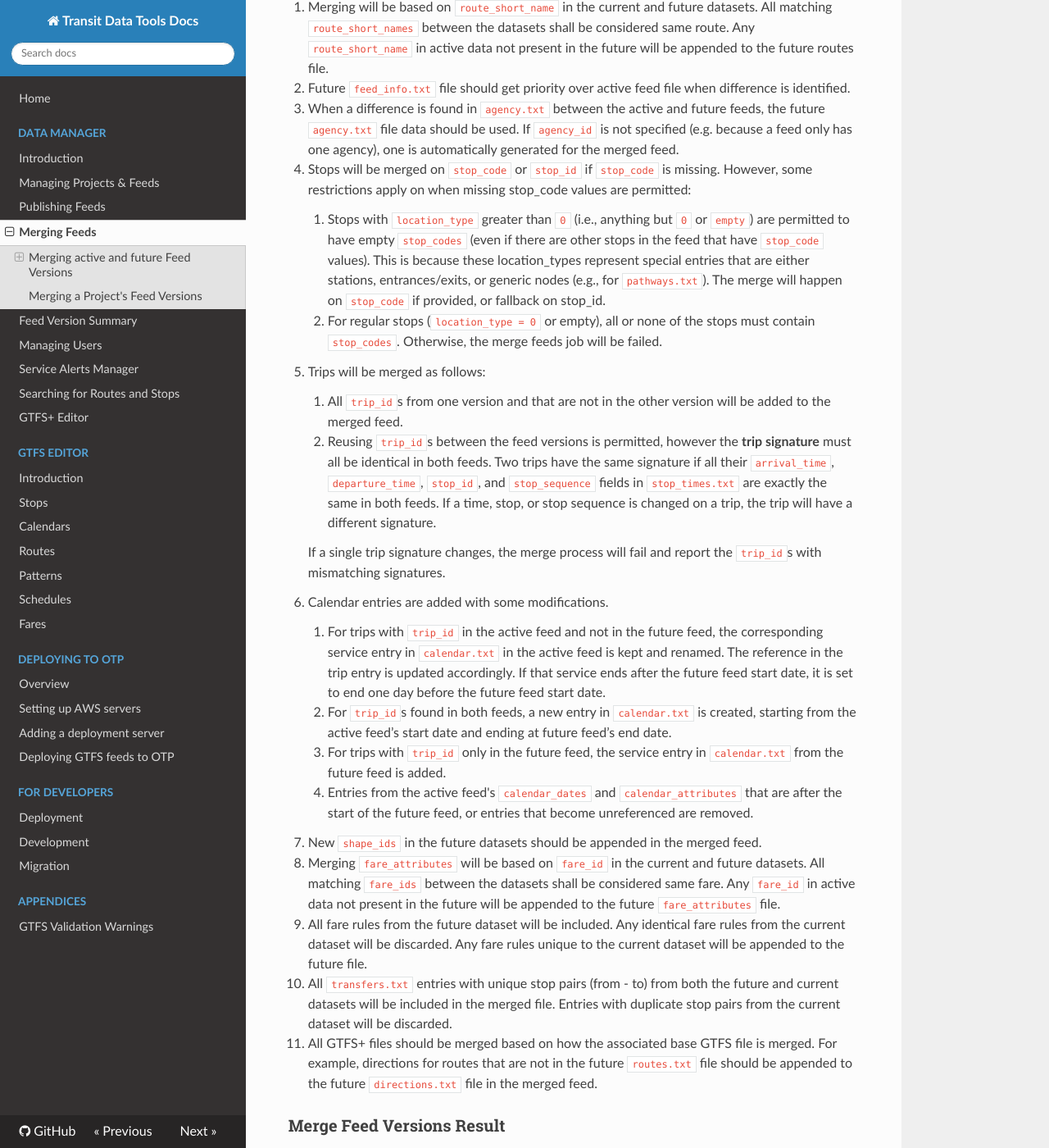
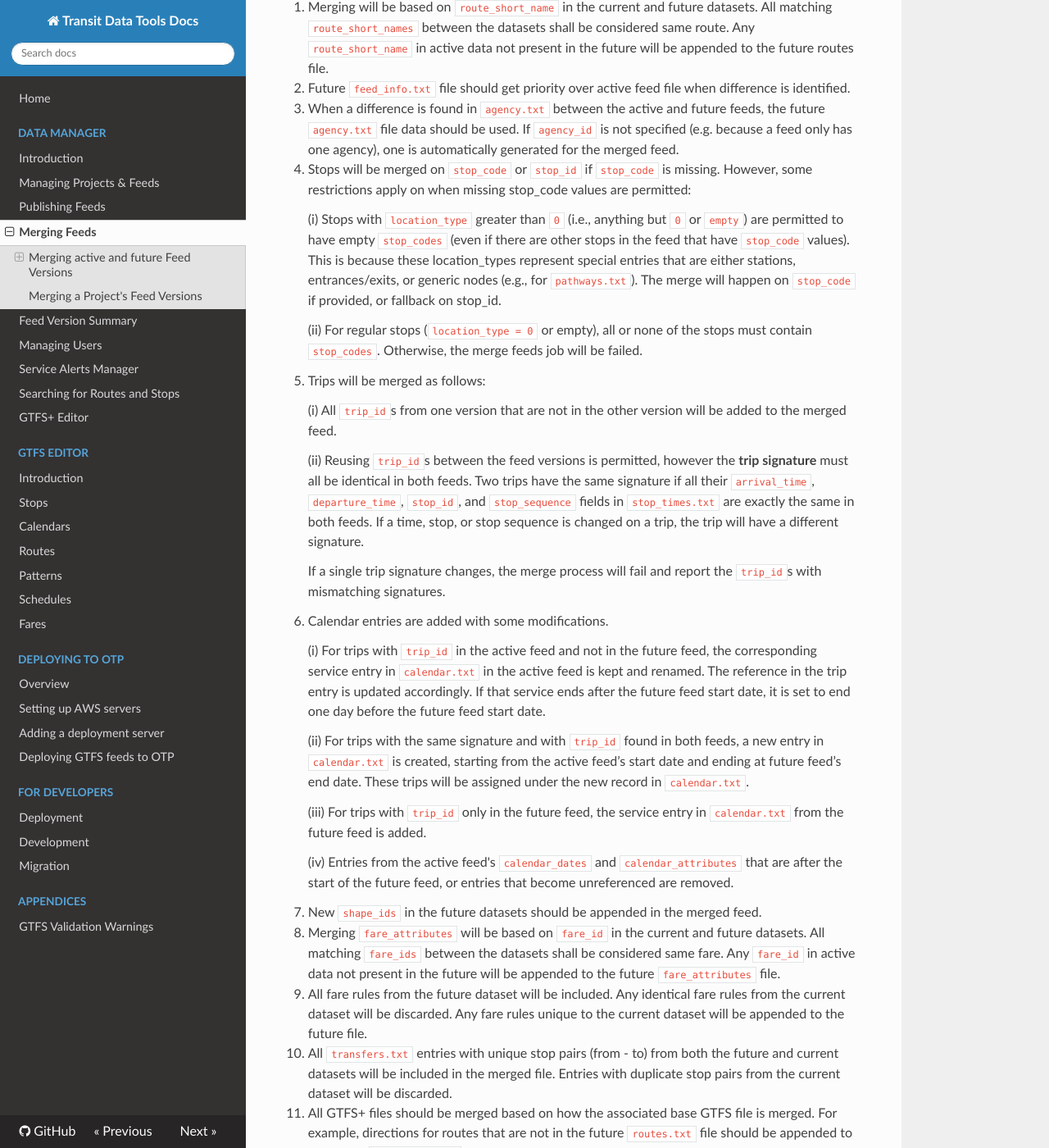
Before and after one commit to wtchen/datatools-ui, an MkDocs documentation site: the page built from docs/user/merging-feeds.md, in a window 1280 px wide and 1400 px high, scrolled down 739 px. Shown: the whole window at 82% size. Built offline with MkDocs 1.6.1, drawn with Linux system fonts in a browser that asks for light colours; nearby versions of some CDN libraries; old or Windows-style settings are respelled for this version of MkDocs.

Commit message:
docs: Address client feedback.

```diff
--- a/docs/user/merging-feeds.md
+++ b/docs/user/merging-feeds.md
@@ -25,37 +25,42 @@ There are a set of rules that govern the requirements for input feed versions an
   one is automatically generated for the merged feed.
 1. Stops will be merged on `stop_code` or `stop_id` if `stop_code` is missing. However, some restrictions apply on
   when missing stop_code values are permitted:
-    1. Stops with `location_type` greater than `0` (i.e., anything but `0` or `empty`) are permitted
-       to have empty `stop_codes` (even if there are other stops in the feed that have
-       `stop_code` values). This is because these location_types represent special entries
-       that are either stations, entrances/exits, or generic nodes (e.g., for
-       `pathways.txt`). The merge will happen on `stop_code` if provided, or fallback on stop_id.
-    2. For regular stops (`location_type = 0` or empty), all or none of the stops must
-       contain `stop_codes`. Otherwise, the merge feeds job will be failed.
+
+    (i) Stops with `location_type` greater than `0` (i.e., anything but `0` or `empty`) are permitted
+    to have empty `stop_codes` (even if there are other stops in the feed that have
+    `stop_code` values). This is because these location_types represent special entries
+    that are either stations, entrances/exits, or generic nodes (e.g., for
+    `pathways.txt`). The merge will happen on `stop_code` if provided, or fallback on stop_id.
+
+    (ii) For regular stops (`location_type = 0` or empty), all or none of the stops must
+    contain `stop_codes`. Otherwise, the merge feeds job will be failed.
 
 1. Trips will be merged as follows:
-    1. All `trip_id`s from one version and that are not in the other version will be added to the merged feed.
 
-    2. Reusing `trip_id`s between the feed versions is permitted,
-       however the **trip signature** must all be identical in both feeds.
-       Two trips have the same signature if all their `arrival_time`, `departure_time`, `stop_id`, and `stop_sequence`
-       fields in `stop_times.txt` are exactly the same in both feeds. If a time, stop, or stop sequence is changed on a trip,
-       the trip will have a different signature.
+    (i) All `trip_id`s from one version that are not in the other version will be added to the merged feed.
 
-       If a single trip signature changes, the merge process will fail and report the `trip_id`s with mismatching signatures.
+    (ii) Reusing `trip_id`s between the feed versions is permitted,
+    however the **trip signature** must all be identical in both feeds.
+    Two trips have the same signature if all their `arrival_time`, `departure_time`, `stop_id`, and `stop_sequence`
+    fields in `stop_times.txt` are exactly the same in both feeds. If a time, stop, or stop sequence is changed on a trip,
+    the trip will have a different signature.
+
+    If a single trip signature changes, the merge process will fail and report the `trip_id`s with mismatching signatures.
 
 2. Calendar entries are added with some modifications.
-    1. For trips with `trip_id` in the active feed and not in the future feed, the corresponding service entry
-       in `calendar.txt` in the active feed is kept and renamed. The reference in the trip entry is updated accordingly.
-       If that service ends after the future feed start date, it is set to end one day before the future feed start date.
 
-    2. For `trip_id`s found in both feeds, a new entry in `calendar.txt` is created,
-       starting from the active feed’s start date and ending at future feed’s end date.
+    (i) For trips with `trip_id` in the active feed and not in the future feed, the corresponding service entry
+    in `calendar.txt` in the active feed is kept and renamed. The reference in the trip entry is updated accordingly.
+    If that service ends after the future feed start date, it is set to end one day before the future feed start date.
 
-    3. For trips with `trip_id` only in the future feed, the service entry in `calendar.txt` from the future feed is added.
+    (ii) For trips with the same signature and with `trip_id` found in both feeds, a new entry in `calendar.txt` is created,
+    starting from the active feed’s start date and ending at future feed’s end date.
+    These trips will be assigned under the new record in `calendar.txt`.
 
-    4. Entries from the active feed's `calendar_dates` and `calendar_attributes` that are after the start of the future feed,
-       or entries that become unreferenced are removed.
+    (iii) For trips with `trip_id` only in the future feed, the service entry in `calendar.txt` from the future feed is added.
+
+    (iv) Entries from the active feed's `calendar_dates` and `calendar_attributes` that are after the start of the future feed,
+    or entries that become unreferenced are removed.
 
 1. New `shape_ids` in the future datasets should be appended in the merged feed.
 1. Merging `fare_attributes` will be based on `fare_id` in the current and future datasets. All
```
Also changed, not shown: docs/user/managing-projects-feeds.md (+2 -0 lines), docs/img/feed-transformation-results.png (added), docs/img/feed-transformation-summary.png.
